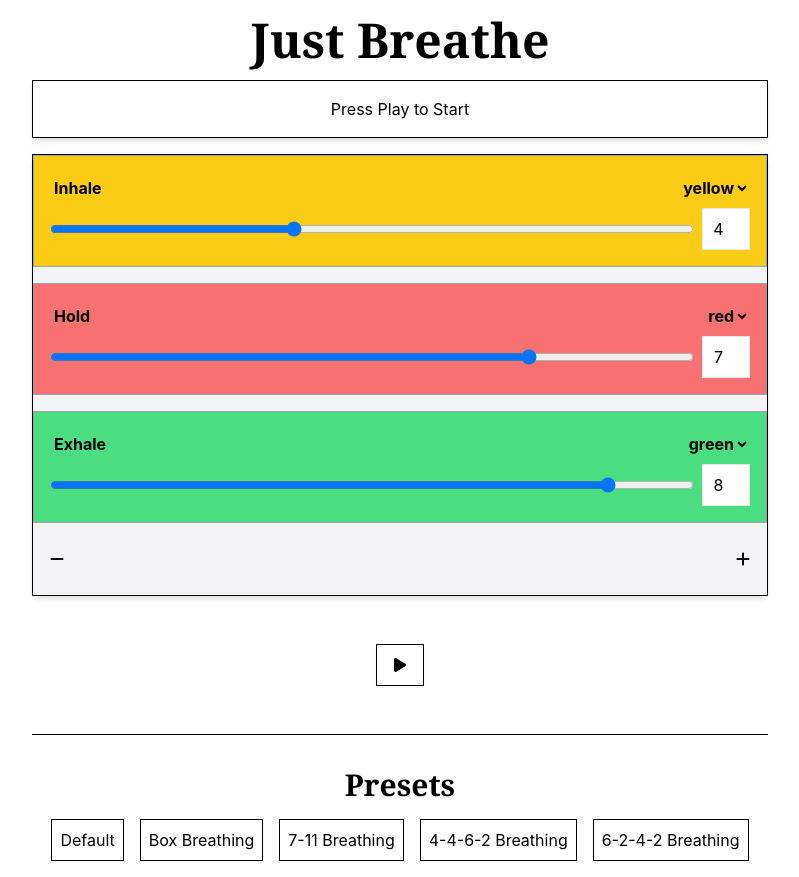
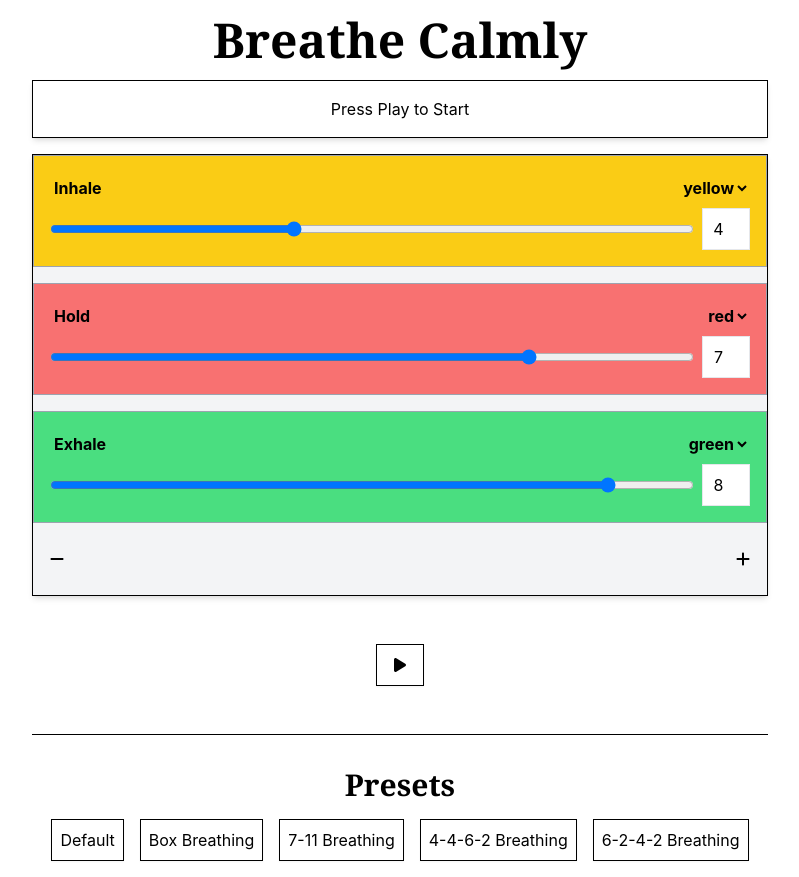
Before and after one commit to kylemichaelsullivan/breathe-calmly, a React (Create React App) app: page / in a window 1280 px wide. Shown: the whole page, without its empty margins (240-1039 px from the left). Built offline with nearby package versions, Linux system fonts and the light colour scheme.

Commit message:
"Just Breathe" -> "Breathe Calmly"

```diff
--- a/package.json
+++ b/package.json
@@ -1,5 +1,5 @@
 {
-  "name": "just-breathe",
+	"name": "breathe-calmly",
 	"version": "0.1.0",
 	"private": true,
 	"dependencies": {
--- a/public/index.html
+++ b/public/index.html
@@ -24,7 +24,7 @@
       work correctly both with client-side routing and a non-root public URL.
       Learn how to configure a non-root public URL by running `npm run build`.
     -->
-		<title>Just Breathe</title>
+		<title>Breathe Calmly</title>
 	</head>
 	<body>
 		<noscript>You need to enable JavaScript to run this app.</noscript>
--- a/src/components/Main.tsx
+++ b/src/components/Main.tsx
@@ -122,7 +122,7 @@ function Main() {
 
 	return (
 		<main className='Main mx-auto flex max-w-screen-md flex-col flex-nowrap gap-4 p-4'>
-			<Title title='Just Breathe' />
+			<Title title='Breathe Calmly' />
 
 			<Counter
 				isPlaying={isPlaying}
```
Also changed, not shown: 1 other file (tests, documents, lock files or other folders). Lines whose indentation alone changed are shown as unchanged.
